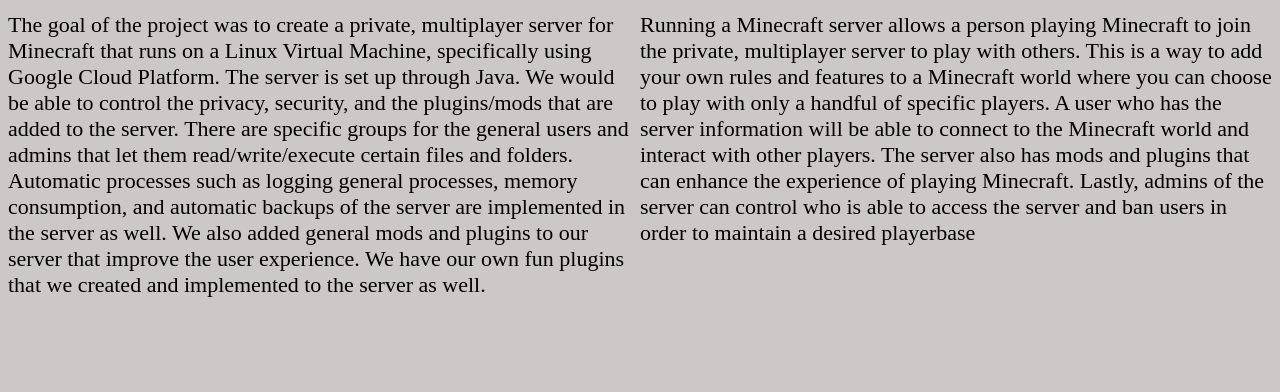
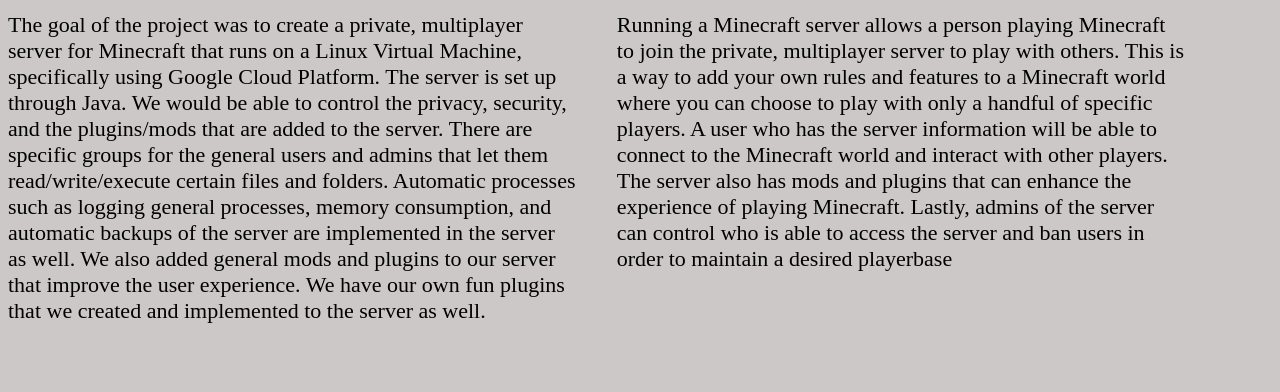
Before and after one commit to dawolfe2/Minecraft-Project-Website, a plain HTML site: page Index.html in a window 1280 px wide. Shown: the part 408-800 px from the top of the page. Drawn offline with Linux system fonts and the light colour scheme.

Commit message:
Update MainPage.css

```diff
--- a/MainPage.css
+++ b/MainPage.css
@@ -29,7 +29,8 @@
 
 .column {
   float: left;
-  width: 50%;
+  width: 45%;
+  padding-right: 40px;
 }
 
 .row:after {
```
